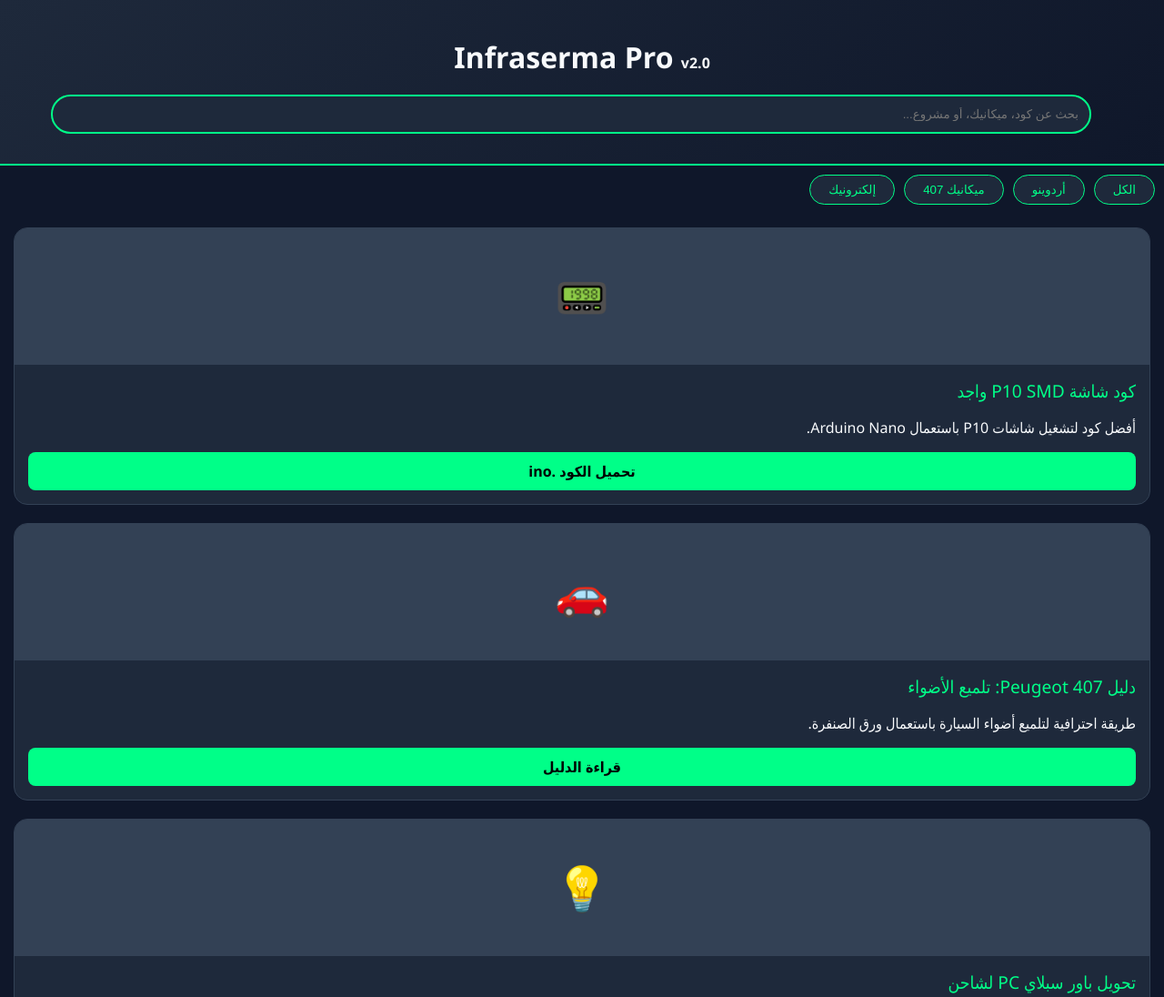
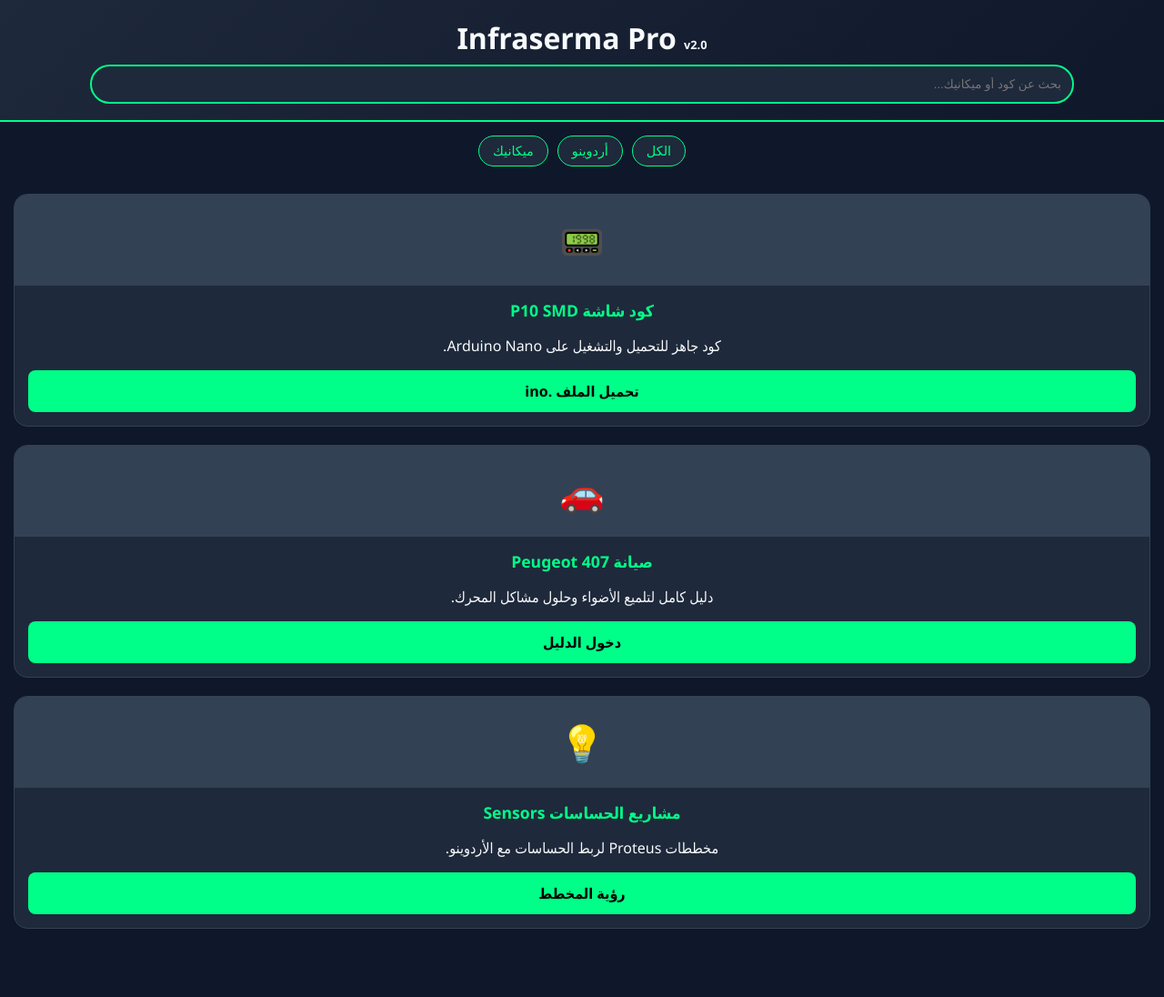
Before and after one commit to infraserma-cpu/My-word, a plain HTML site: page index.html in a window 1280 px wide. Shown: the top 1096 px of the page at 91% size. Drawn offline with Linux system fonts and the light colour scheme.

Commit message:
Update index.html

```diff
--- a/index.html
+++ b/index.html
@@ -3,153 +3,77 @@
 <head>
     <meta charset="UTF-8">
     <meta name="viewport" content="width=device-width, initial-scale=1.0">
-    <title>Infraserma Pro v2.0</title>
-    <link rel="stylesheet" href="https://cdnjs.cloudflare.com/ajax/libs/font-awesome/6.0.0/css/all.min.css">
+    <title>Infraserma Pro | بوابة التقنية</title>
     <style>
-        :root {
-            --primary: #00ff88;
-            --bg: #0f172a;
-            --card-bg: #1e293b;
-            --text: #f8fafc;
-        }
-        body {
-            background-color: var(--bg);
-            color: var(--text);
-            font-family: 'Segoe UI', Tahoma, Geneva, Verdana, sans-serif;
-            margin: 0;
-            padding-bottom: 50px;
-        }
-        header {
-            background: linear-gradient(135deg, #1e293b, #0f172a);
-            padding: 20px;
-            text-align: center;
-            border-bottom: 2px solid var(--primary);
-            position: sticky;
-            top: 0;
-            z-index: 100;
-        }
-        .search-container {
-            margin: 15px auto;
-            max-width: 90%;
-        }
-        #searchInput {
-            width: 100%;
-            padding: 12px;
-            border-radius: 25px;
-            border: none;
-            background: var(--card-bg);
-            color: white;
-            outline: 2px solid var(--primary);
-        }
-        .categories {
-            display: flex;
-            overflow-x: auto;
-            padding: 10px;
-            gap: 10px;
-            scrollbar-width: none;
-        }
-        .category-btn {
-            background: var(--card-bg);
-            border: 1px solid var(--primary);
-            color: var(--primary);
-            padding: 8px 20px;
-            border-radius: 20px;
-            white-space: nowrap;
-            cursor: pointer;
-        }
-        .container {
-            padding: 15px;
-            display: grid;
-            gap: 20px;
-        }
-        .card {
-            background: var(--card-bg);
-            border-radius: 15px;
-            overflow: hidden;
-            border: 1px solid #334155;
-            transition: 0.3s;
-        }
-        .card:hover { transform: translateY(-5px); border-color: var(--primary); }
-        .card-img { height: 150px; background: #334155; display: flex; align-items: center; justify-content: center; font-size: 3rem; color: var(--primary); }
-        .card-content { padding: 15px; }
-        .card-title { font-size: 1.2rem; margin-bottom: 10px; color: var(--primary); }
-        .btn-link {
-            display: block;
-            background: var(--primary);
-            color: #000;
-            text-align: center;
-            padding: 10px;
-            text-decoration: none;
-            font-weight: bold;
-            border-radius: 8px;
-            margin-top: 10px;
-        }
+        :root { --primary: #00ff88; --bg: #0f172a; --card-bg: #1e293b; --text: #f8fafc; }
+        body { background-color: var(--bg); color: var(--text); font-family: 'Segoe UI', Tahoma, sans-serif; margin: 0; padding-bottom: 50px; }
+        header { background: linear-gradient(135deg, #1e293b, #0f172a); padding: 20px; text-align: center; border-bottom: 2px solid var(--primary); position: sticky; top: 0; z-index: 100; }
+        #searchInput { width: 85%; padding: 12px; border-radius: 25px; border: none; background: var(--card-bg); color: white; outline: 2px solid var(--primary); margin-top: 10px; }
+        .categories { display: flex; overflow-x: auto; padding: 15px; gap: 10px; justify-content: center; }
+        .category-btn { background: var(--card-bg); border: 1px solid var(--primary); color: var(--primary); padding: 8px 15px; border-radius: 20px; cursor: pointer; font-size: 0.9rem; }
+        .container { padding: 15px; display: grid; gap: 20px; }
+        .card { background: var(--card-bg); border-radius: 15px; overflow: hidden; border: 1px solid #334155; transition: 0.3s; }
+        .card-img { height: 100px; background: #334155; display: flex; align-items: center; justify-content: center; font-size: 2.5rem; }
+        .card-content { padding: 15px; text-align: center; }
+        .card-title { font-size: 1.1rem; margin-bottom: 10px; color: var(--primary); font-weight: bold; }
+        .btn-link { display: block; background: var(--primary); color: #000; text-align: center; padding: 12px; text-decoration: none; font-weight: bold; border-radius: 8px; margin-top: 10px; }
     </style>
 </head>
 <body>
 
 <header>
-    <h1>Infraserma Pro <small style="font-size: 0.5em;">v2.0</small></h1>
-    <div class="search-container">
-        <input type="text" id="searchInput" onkeyup="searchFunction()" placeholder="بحث عن كود، ميكانيك، أو مشروع...">
-    </div>
+    <h1 style="margin:0;">Infraserma Pro <small style="font-size: 0.4em;">v2.0</small></h1>
+    <input type="text" id="searchInput" onkeyup="searchFunction()" placeholder="بحث عن كود أو ميكانيك...">
 </header>
 
 <div class="categories">
     <button class="category-btn" onclick="filterSelection('all')">الكل</button>
     <button class="category-btn" onclick="filterSelection('arduino')">أردوينو</button>
-    <button class="category-btn" onclick="filterSelection('auto')">ميكانيك 407</button>
-    <button class="category-btn" onclick="filterSelection('hardware')">إلكترونيك</button>
+    <button class="category-btn" onclick="filterSelection('auto')">ميكانيك</button>
 </div>
 
 <div class="container" id="cardsContainer">
-    <!-- Card 1: Arduino -->
+    <!-- كود شاشة P1 -->
     <div class="card filterDiv arduino">
-        <div class="card-img"><i class="microchip"></i> 📟</div>
+        <div class="card-img">📟</div>
         <div class="card-content">
-            <div class="card-title">كود شاشة P10 SMD واجد</div>
-            <p>أفضل كود لتشغيل شاشات P10 باستعمال Arduino Nano.</p>
-            <a href="رابط_السمارت_لينك_ديالك" class="btn-link">تحميل الكود .ino</a>
+            <div class="card-title">كود شاشة P10 SMD</div>
+            <p>كود جاهز للتحميل والتشغيل على Arduino Nano.</p>
+            <a href="رابط_السمارت_لينك_ديالك" target="_blank" class="btn-link">تحميل الملف .ino</a>
         </div>
     </div>
 
-    <!-- Card 2: Auto -->
+    <!-- ميكانيك 407 -->
     <div class="card filterDiv auto">
         <div class="card-img">🚗</div>
         <div class="card-content">
-            <div class="card-title">دليل Peugeot 407: تلميع الأضواء</div>
-            <p>طريقة احترافية لتلميع أضواء السيارة باستعمال ورق الصنفرة.</p>
-            <a href="رابط_السمارت_لينك_ديالك" class="btn-link">قراءة الدليل</a>
+            <div class="card-title">صيانة Peugeot 407</div>
+            <p>دليل كامل لتلميع الأضواء وحلول مشاكل المحرك.</p>
+            <a href="رابط_السمارت_لينك_ديالك" target="_blank" class="btn-link">دخول الدليل</a>
         </div>
     </div>
 
-    <!-- Card 3: Hardware -->
-    <div class="card filterDiv hardware">
+    <!-- إلكترونيك -->
+    <div class="card filterDiv arduino">
         <div class="card-img">💡</div>
         <div class="card-content">
-            <div class="card-title">تحويل باور سبلاي PC لشاحن</div>
-            <p>كيفاش تستغل Power Supply قديمة وتخرج منها 12v و 5v.</p>
-            <a href="رابط_السمارت_لينك_ديالك" class="btn-link">مشاهدة المخطط</a>
+            <div class="card-title">مشاريع الحساسات Sensors</div>
+            <p>مخططات Proteus لربط الحساسات مع الأردوينو.</p>
+            <a href="رابط_السمارت_لينك_ديالك" target="_blank" class="btn-link">رؤية المخطط</a>
         </div>
     </div>
 </div>
 
 <script>
-    // ميزة البحث
     function searchFunction() {
         let input = document.getElementById('searchInput').value.toLowerCase();
         let cards = document.getElementsByClassName('card');
         for (let i = 0; i < cards.length; i++) {
             let title = cards[i].querySelector('.card-title').innerText.toLowerCase();
-            if (title.includes(input)) {
-                cards[i].style.display = "";
-            } else {
-                cards[i].style.display = "none";
-            }
+            cards[i].style.display = title.includes(input) ? "" : "none";
         }
     }
 
-    // ميزة الفلترة
     function filterSelection(c) {
         let x = document.getElementsByClassName("filterDiv");
         if (c == "all") c = "";
```
